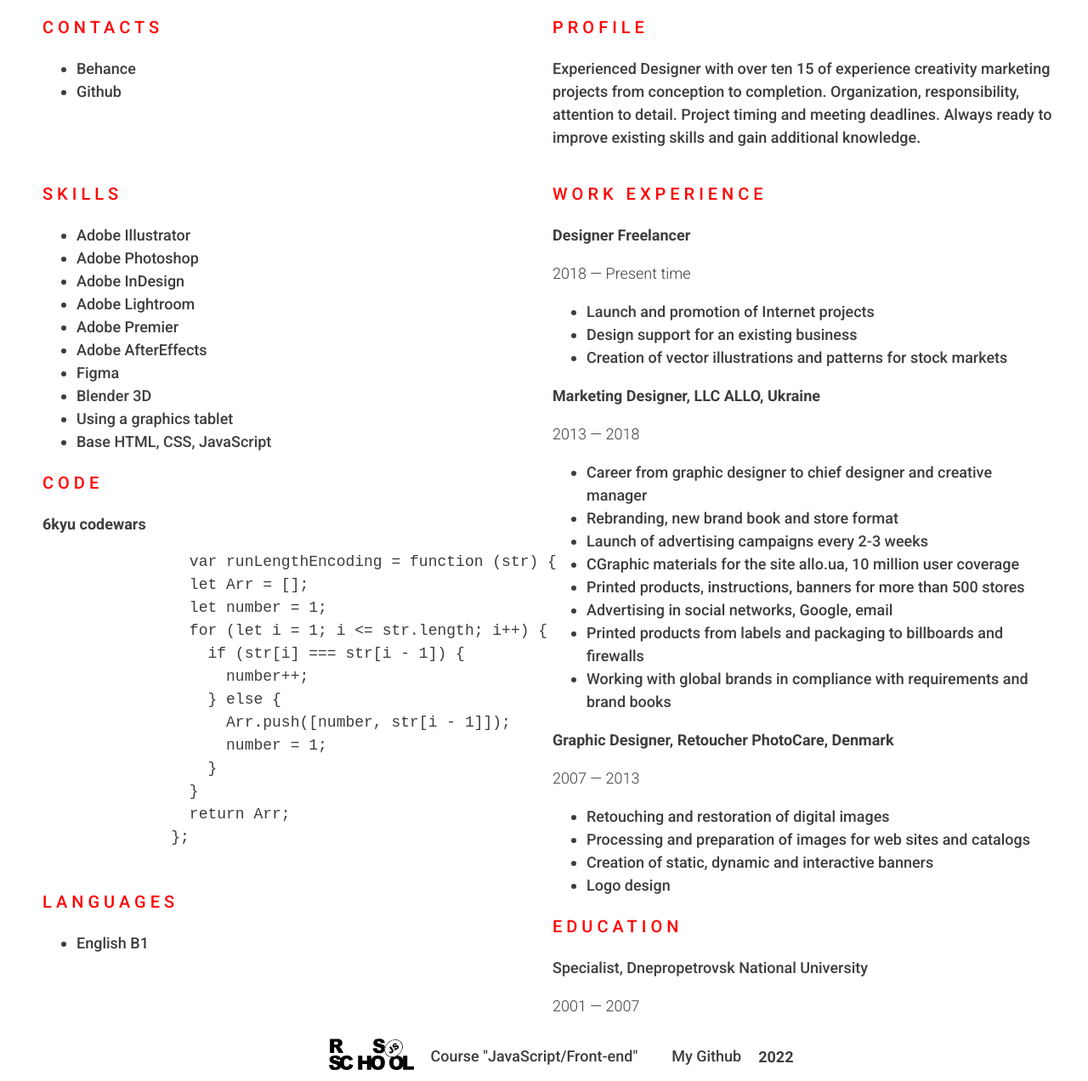
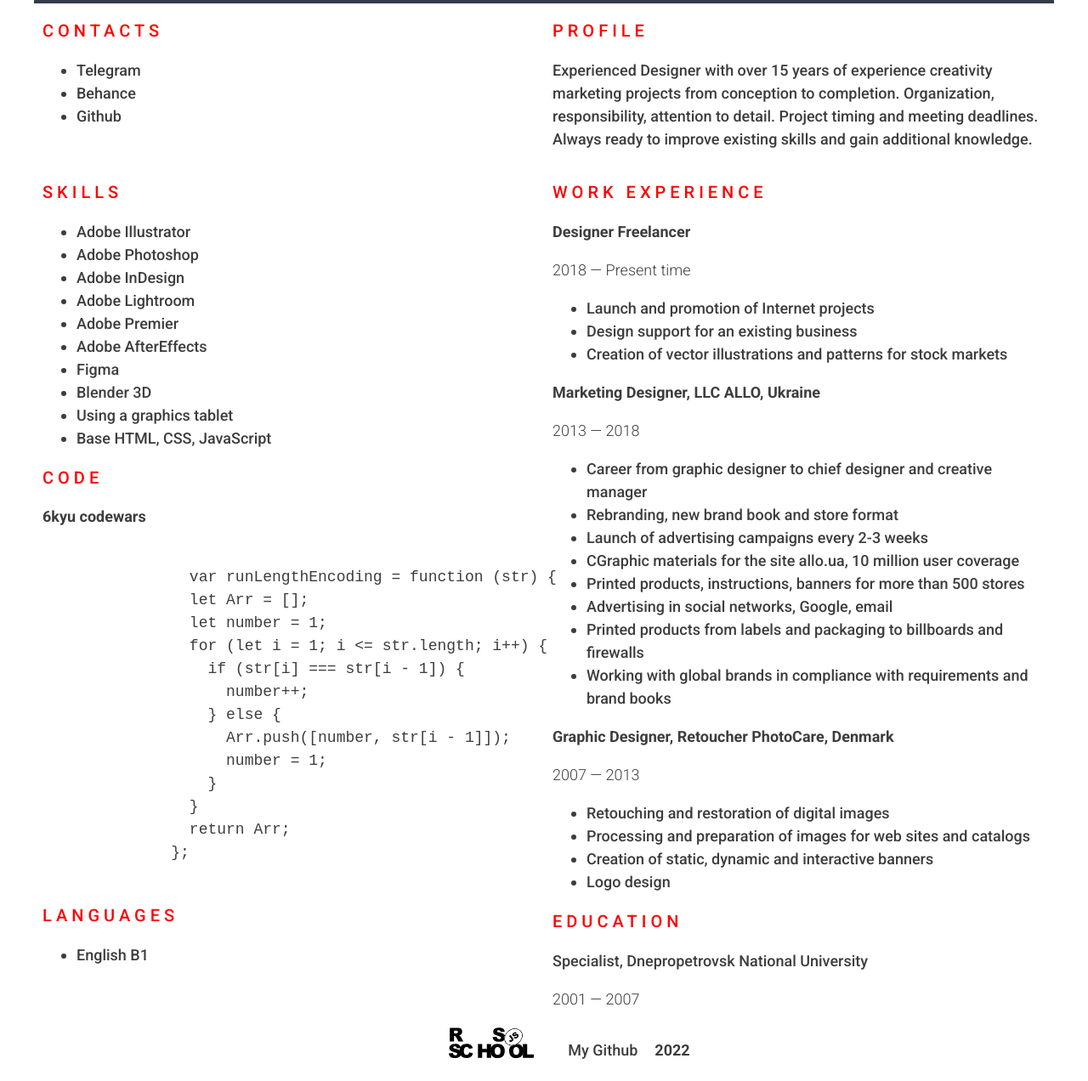
Before and after one commit to ankmsn/rsschool-cv, a plain HTML site: page index.html in a window 1280 px wide. Shown: the part 211-1483 px from the top of the page at 85% size. Drawn offline with Linux system fonts and the light colour scheme.

Commit message:
fix: code, add link

```diff
--- a/index.html
+++ b/index.html
@@ -30,7 +30,9 @@
           <div class="main-container">
 
           <section class="section" id="photo">
+            <div>
             <img src="assets/img/photo.jpg" alt="my photo" class="radius">
+            </div>
           </section>
 
           <section class="section" id="name">
@@ -39,16 +41,18 @@
           </section>
 
           <section class="section" id="contacts">
-            <p class="section-title">Contacts</p>
+            <h2 class="section-title">Contacts</h2>
             <ul>
+              <li><a class="links" href="https://t.me/ankmsn">Telegram</a></li>
+
               <li><a class="links" href="https://www.behance.net/khomyshyn">Behance</a></li>
               <li><a class="links" href="https://github.com/ankmsn">Github</a></li>
             </ul>
           </section>
 
           <section class="section" id="profile">
-            <p class="section-title">Profile</p>
-            <p>Experienced Designer with over ten 15
+            <h2 class="section-title">Profile</h2>
+            <p>Experienced Designer with over 15 years
               of experience creativity marketing projects
               from conception to completion.
               Organization, responsibility, attention to detail. Project timing
@@ -57,7 +61,7 @@
           </section>
 
           <section class="section" id="skills">
-            <p class="section-title">Skills</p>
+            <h2 class="section-title">Skills</h2>
             <ul>
               <li>Adobe Illustrator</li>
               <li>Adobe Photoshop</li>
@@ -71,9 +75,9 @@
               <li>Base HTML, CSS, JavaScript</li>
               </ul>
 
-              <p class="section-title" id="code">Code</p>
-              <p class="bold">6kyu codewars</p>
-              <code><pre>
+              <h2 class="section-title" id="code">Code</h2>
+              <h2 class="bold">6kyu codewars</h2>
+              <pre><code>
                 var runLengthEncoding = function (str) {
                 let Arr = [];
                 let number = 1;
@@ -87,9 +91,9 @@
                 }
                 return Arr;
               };
-            </pre></code>
+            </code></pre>
 
-              <p class="section-title" id="languages">Languages</p>
+              <h2 class="section-title" id="languages">Languages</h2>
               <ul>
                 <li>English B1</li>
               </ul>
@@ -97,7 +101,7 @@
           </section>
 
           <section class="section" id="experience">
-            <p class="section-title">Work experience</p>
+            <h2 class="section-title">Work experience</h2>
             <p class="bold">Designer Freelancer</p>
             <p class="date">2018 &mdash; Present time</p>
             <ul>
@@ -128,7 +132,7 @@
               <li>Logo design</li>
             </ul>
 
-              <p class="section-title" id="education">Education</p>
+              <h2 class="section-title" id="education">Education</h2>
               <p>Specialist, Dnepropetrovsk National University</p>
               <p class="date">2001 &mdash; 2007</p>
 
@@ -143,8 +147,7 @@
       <footer class = "footer">
         <div class="container">
           <ul class="footer-list">
-            <li><img src="assets/svg/rs_school_js.svg" alt="logo" width="100"></li>
-            <li><a href="https://rs.school/js/" class="footer-link">Course "JavaScript/Front-end"</a></li>
+            <li><a href="https://rs.school/js/" class="footer-link"><img src="assets/svg/rs_school_js.svg" alt="logo" width="100"></a></li>
             <li><a href="https://github.com/ankmsn" class="footer-link">My Github</a></li>
             <li><h2 class="bold">2022</h2></li>
           </ul>
```
